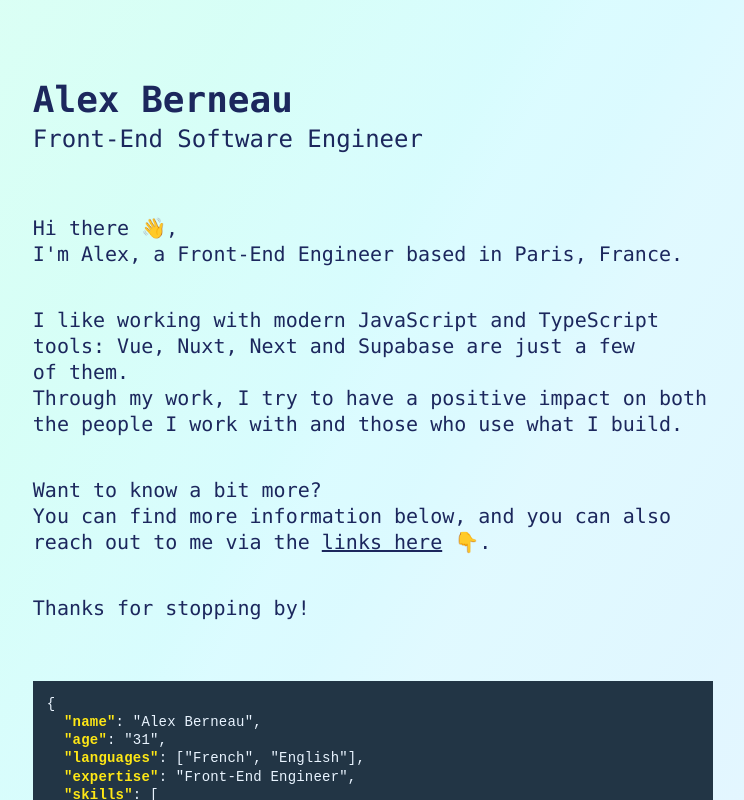
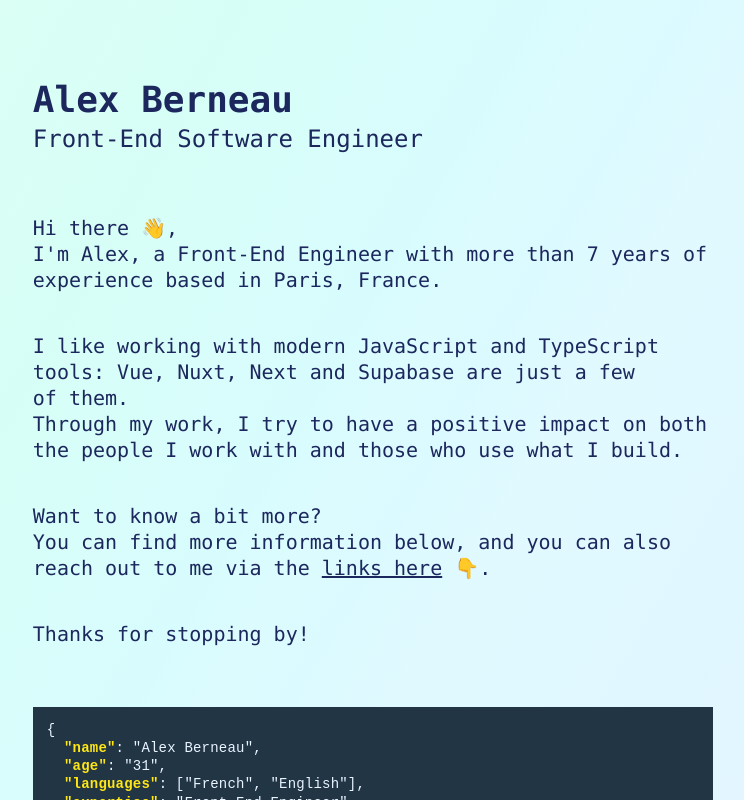
Before and after one commit to nothaldir/portfolio-2026, a Vue app: page / in a window 1280 px wide. Shown: the top 800 px of the page, without its empty margins (44-788 px from the left). Built offline with nearby package versions, Linux system fonts and the light colour scheme.

Commit message:
add experience

```diff
--- a/src/components/MyCode.vue
+++ b/src/components/MyCode.vue
@@ -3,7 +3,7 @@
     <code>
       <pre>{
   <span class="key">"name"</span>: "Alex Berneau",
-  <span class="key">"age"</span>: "{{ getAge }}",
+  <span class="key">"age"</span>: "{{ age }}",
   <span class="key">"languages"</span>: ["French", "English"],
   <span class="key">"expertise"</span>: "Front-End Engineer",
   <span class="key">"skills"</span>: [
@@ -58,7 +58,7 @@
 <script setup lang="ts">
 import { computed } from 'vue'
 
-const getAge = computed((): number => {
+const age = computed((): number => {
   const birthDate = new Date(1994, 3, 24)
   const diff_ms = Date.now() - birthDate.getTime()
   const age_dt = new Date(diff_ms)
--- a/src/components/MyIntro.vue
+++ b/src/components/MyIntro.vue
@@ -3,7 +3,7 @@
     <p>
       Hi there 👋,
       <br />
-      I'm Alex, a Front-End Engineer based in Paris, France.
+      I'm Alex, a Front-End Engineer with more than {{ experience }} years of experience based in Paris, France.
     </p>
     <p>
       I like working with modern JavaScript and TypeScript tools: Vue, Nuxt, Next and Supabase are
@@ -22,6 +22,19 @@
   </section>
 </template>
 
+<script setup lang="ts">
+import { computed } from 'vue'
+
+const experience = computed((): number => {
+  const today = new Date()
+  const year = today.getFullYear()
+  const diff = year - 2019
+
+  return diff
+})
+
+</script>
+
 <style scoped>
 p+p {
   margin-top: 2em;
```
